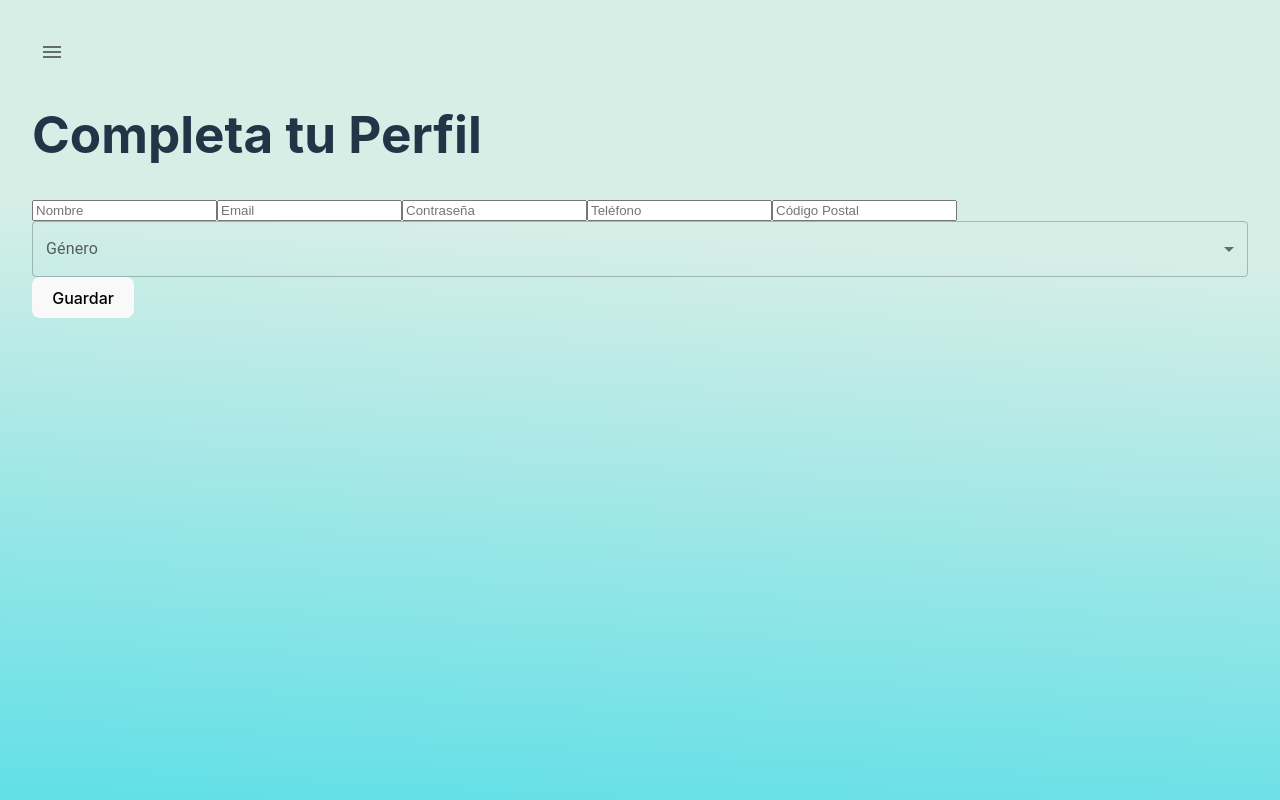
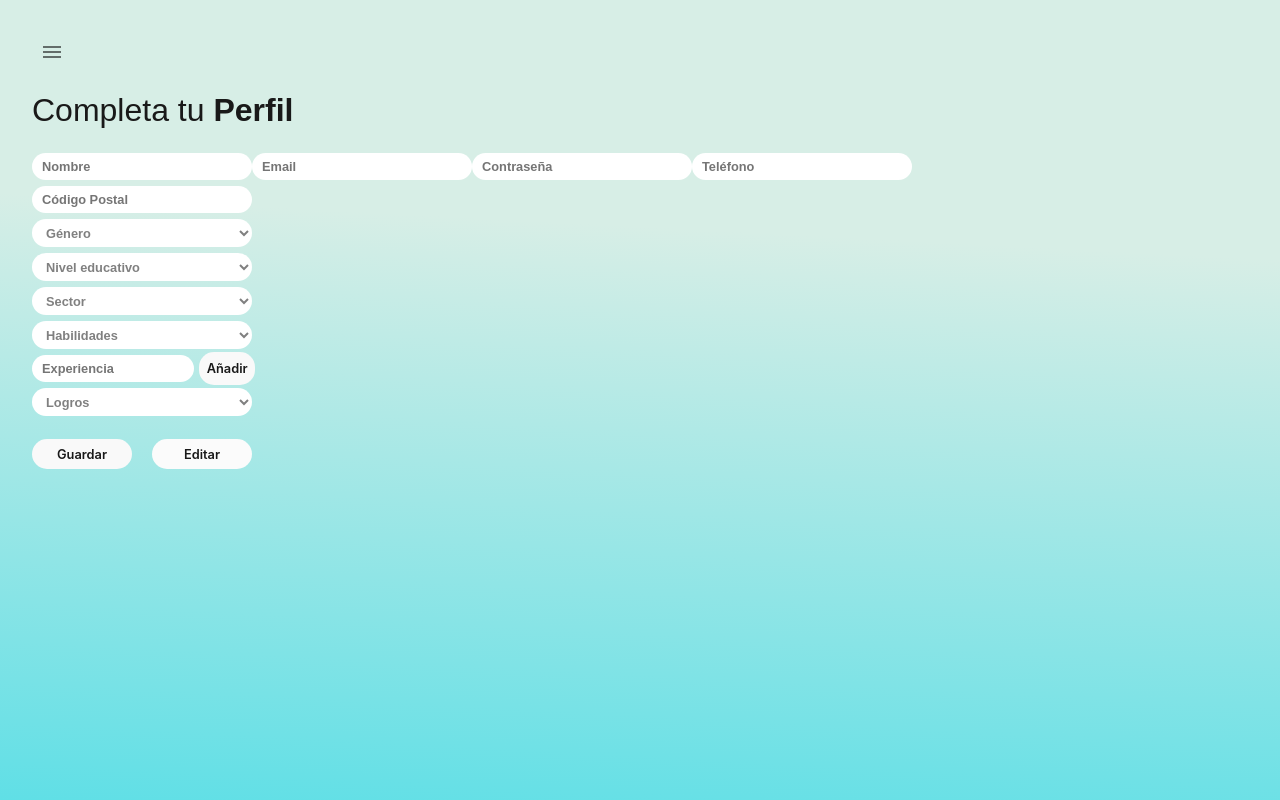
Before and after one commit to IKLANLO/desafioFS_frontend, a React (Vite) app in the folder redux-intro/: page /register in a window 1280 px wide. Built offline with nearby package versions, Linux system fonts and the light colour scheme.

Commit message:
registro añadido y estilado

```diff
--- a/redux-intro/src/components/Register/Register.jsx
+++ b/redux-intro/src/components/Register/Register.jsx
@@ -2,12 +2,8 @@ import React, { useState, useEffect } from 'react'
 import { useDispatch, useSelector } from 'react-redux'
 import { useNavigate } from 'react-router-dom'
 import { register, reset } from '../../redux/alumnos/alumnosSlice'
-import Box from '@mui/material/Box'
-import InputLabel from '@mui/material/InputLabel'
-import MenuItem from '@mui/material/MenuItem'
-import FormControl from '@mui/material/FormControl'
-import Select from '@mui/material/Select'
 import { notification } from 'antd'
+import './Register.style.scss'
 
 const Register = () => {
   const dispatch = useDispatch()
@@ -37,15 +33,70 @@ const Register = () => {
     Telefono: '',
     CP: '',
     Genero: '',
+    Educacion: '',
+    Sector: '',
+    Habilidades: [],
+    ExperienciaInput: '',
+    Experiencia: [],
+    Logros: [],
   })
 
-  const { Nombre, Email, Password, Telefono, CP, Genero } = formData
+  const {
+    Nombre,
+    Email,
+    Password,
+    Telefono,
+    CP,
+    Genero,
+    Educacion,
+    Sector,
+    Habilidades,
+    Experiencia,
+    ExperienciaInput,
+    Logros,
+  } = formData
+  const educacionData = [
+    'Educación obligatoria',
+    'Bachiller',
+    'Ciclo de grado medio',
+    'Ciclo de grado superior',
+    'Grado Universitario',
+    'Formación no reglada',
+    'Otros',
+  ]
+  const sectorData = [
+    'Informática',
+    'Marketing',
+    'Construcción',
+    'Hostelería',
+    'Finanzas',
+  ]
+  const habilidadesData = [
+    'Trabajo en equipo',
+    'desarrollo web',
+    'marketing',
+    'construcción de edificios',
+    'contabilidad',
+    'ciberseguridad',
+    'data science',
+  ]
+
+  const logrosData = ['Logro1', 'Logro2', 'Logro3', 'Logro4']
 
   const onChange = (e) => {
     setFormData((prevState) => ({
       ...prevState,
       [e.target.name]: e.target.value,
     }))
+  }
+
+  const handleAddInfo = () => {
+    const nuevaExperiencia = ExperienciaInput
+    setFormData({
+      ...formData,
+      ExperienciaInput: '',
+      Experiencia: [...Experiencia, nuevaExperiencia],
+    })
   }
 
   const onSubmit = (e) => {
@@ -60,7 +111,8 @@ const Register = () => {
       </h1>
       <form className="container" onSubmit={onSubmit}>
         <input
-          className="container__input"
+          style={{ color: '#191919' }}
+          className="container__input input"
           type="text"
           name="Nombre"
           value={Nombre}
@@ -68,7 +120,7 @@ const Register = () => {
           onChange={onChange}
         />
         <input
-          className="container__input"
+          className="container__input input"
           type="email"
           name="Email"
           value={Email}
@@ -76,7 +128,7 @@ const Register = () => {
           onChange={onChange}
         />
         <input
-          className="container__input"
+          className="container__input input"
           type="password"
           name="Password"
           value={Password}
@@ -84,7 +136,7 @@ const Register = () => {
           onChange={onChange}
         />
         <input
-          className="container__input"
+          className="container__input input"
           type="tel"
           name="Telefono"
           value={Telefono}
@@ -92,30 +144,121 @@ const Register = () => {
           onChange={onChange}
         />
         <input
-          className="container__input"
+          className="container__input input"
           type="number"
           name="CP"
           value={CP}
           placeholder="Código Postal"
           onChange={onChange}
         />
-        <Box sx={{ minWidth: 120 }}>
-          <FormControl fullWidth>
-            <InputLabel id="demo-simple-select-label">Género</InputLabel>
-            <Select
-              labelId="demo-simple-select-label"
-              id="demo-simple-select"
-              value={Genero}
-              name="Genero"
-              label="genero"
-              onChange={onChange}>
-              <MenuItem value={'Hombre'}>Hombre</MenuItem>
-              <MenuItem value={'Mujer'}>Mujer</MenuItem>
-              <MenuItem value={'Otro'}>Otro</MenuItem>
-            </Select>
-          </FormControl>
-        </Box>
-        <button type="submit">Guardar</button>
+        <div>
+          <select
+            style={{ width: '13.75rem', height: '1.75rem', color: 'grey' }}
+            className="listmenu"
+            name="Genero"
+            value={Genero}
+            onChange={onChange}>
+            <option value="">Género</option>
+            <option value="Mujer">Mujer</option>
+            <option value="Hombre">Hombre</option>
+            <option value="Otro">Otro</option>
+          </select>
+        </div>
+        <div>
+          <select
+            style={{ width: '13.75rem', height: '1.75rem', color: 'grey' }}
+            className="listmenu"
+            name="Educacion"
+            value={Educacion}
+            onChange={onChange}>
+            <option value="">Nivel educativo</option>
+            {educacionData.map((item, index) => (
+              <option key={index} value={item}>
+                {item}
+              </option>
+            ))}
+          </select>
+        </div>
+        <div>
+          <select
+            style={{ width: '13.75rem', height: '1.75rem', color: 'grey' }}
+            className="listmenu"
+            name="Sector"
+            value={Sector}
+            onChange={onChange}>
+            <option value="">Sector</option>
+            {sectorData.map((item, index) => (
+              <option key={index} value={item}>
+                {item}
+              </option>
+            ))}
+          </select>
+        </div>
+        <div>
+          <select
+            style={{ width: '13.75rem', height: '1.75rem', color: 'grey' }}
+            className="listmenu"
+            name="Habilidades"
+            value={Habilidades}
+            onChange={(e) => {
+              const nuevaHabilidad = e.target.value
+              setFormData({
+                ...formData,
+                Habilidades: [...Habilidades, nuevaHabilidad],
+              })
+            }}>
+            <option value="">Habilidades</option>
+            {habilidadesData.map((item, index) => (
+              <option key={index} value={item}>
+                {item}
+              </option>
+            ))}
+          </select>
+        </div>
+        <div className="experiencia-container">
+          <input
+            className="experiencia-container__input "
+            type="text"
+            name="ExperienciaInput"
+            value={ExperienciaInput}
+            placeholder="Experiencia"
+            onChange={onChange}
+          />
+          <button type="button" onClick={handleAddInfo}>
+            Añadir
+          </button>
+        </div>
+        <div>
+          <select
+            style={{ width: '13.75rem', height: '1.75rem', color: 'grey' }}
+            className="listmenu"
+            name="Logros"
+            value={Logros}
+            onChange={(e) => {
+              const nuevoLogro = e.target.value
+              setFormData({
+                ...formData,
+                Logros: [...Logros, nuevoLogro],
+              })
+            }}>
+            <option value="">Logros</option>
+            {logrosData.map((item, index) => (
+              <option key={index} value={item}>
+                {item}
+              </option>
+            ))}
+          </select>
+        </div>
+        <div className="button-container">
+          <button className="button-container__button" type="submit">
+            Guardar
+          </button>
+          <button
+            className="button-container__button"
+            style={{ backgroundColor: '#fbfbfb' }}>
+            Editar
+          </button>
+        </div>
       </form>
     </>
   )
--- a/redux-intro/src/components/Register/Register.style.scss
+++ b/redux-intro/src/components/Register/Register.style.scss
@@ -0,0 +1,28 @@
+.button-container {
+  margin-top: 1.25rem;
+
+  &__button {
+    margin-right: 1.25rem;
+    width: 6.25rem;
+  }
+}
+
+.experiencia-container {
+  display: flex;
+  // max-width: 5rem;
+
+  &__input {
+    max-width: 8.875rem;
+    height: 1.5625rem;
+    margin: 0.1875rem 0;
+    margin-right: 0.3125rem;
+    padding-left: 0.625rem;
+    padding-right: 0.625rem;
+    background-color: #ffffff;
+    color: #191919;
+    font-size: 0.8rem;
+    font-weight: 600;
+    border-style: none;
+    border-radius: 0.9375rem;
+  }
+}
--- a/redux-intro/src/index.scss
+++ b/redux-intro/src/index.scss
@@ -5,7 +5,11 @@
 
   color-scheme: light dark;
   color: rgba(255, 255, 255, 0.87);
-  background: linear-gradient(3deg, rgba(96,223,230,1) 0%, rgba(215,238,230,1) 70%);
+  background: linear-gradient(
+    3deg,
+    rgba(96, 223, 230, 1) 0%,
+    rgba(215, 238, 230, 1) 70%
+  );
 
   font-synthesis: none;
   text-rendering: optimizeLegibility;
@@ -24,31 +28,49 @@ a:hover {
 
 body {
   margin: 0;
+  margin-right: 10%;
   display: flex;
-  // place-items:initial;
-
   min-width: 320px;
   min-height: 100vh;
 }
 
 h1 {
-  font-size: 3.2em;
+  font-size: 2em;
   line-height: 1.1;
+  font-family: Arial, Helvetica, sans-serif;
+  font-weight: 100;
+  color: #191919;
+}
+
+.input,
+.listmenu {
+  width: 12.5rem;
+  height: 1.5625rem;
+  margin: 0.1875rem 0;
+  padding-left: 0.625rem;
+  padding-right: 0.625rem;
+  background-color: #ffffff;
+  color: #191919;
+  font-size: 0.8rem;
+  font-weight: 600;
+  border-style: none;
+  border-radius: 0.9375rem;
 }
 
 button {
-  border-radius: 8px;
-  border: 1px solid transparent;
-  padding: 0.6em 1.2em;
-  font-size: 1em;
-  font-weight: 500;
+  border-style: none;
+  border-radius: 0.9375rem;
+  padding: 0.6em;
+  font-size: 0.8rem;
+  font-weight: 600;
   font-family: inherit;
-  background-color: #1a1a1a;
+  background-color: #ffffff;
+  color: #191919;
   cursor: pointer;
   transition: border-color 0.25s;
 }
 button:hover {
-  border-color: #646cff;
+  border-color: rgba(96, 223, 230, 1);
 }
 button:focus,
 button:focus-visible {
```
Also changed, not shown: redux-intro/src/redux/alumnos/alumnosSlice.js (+8 -6 lines).
